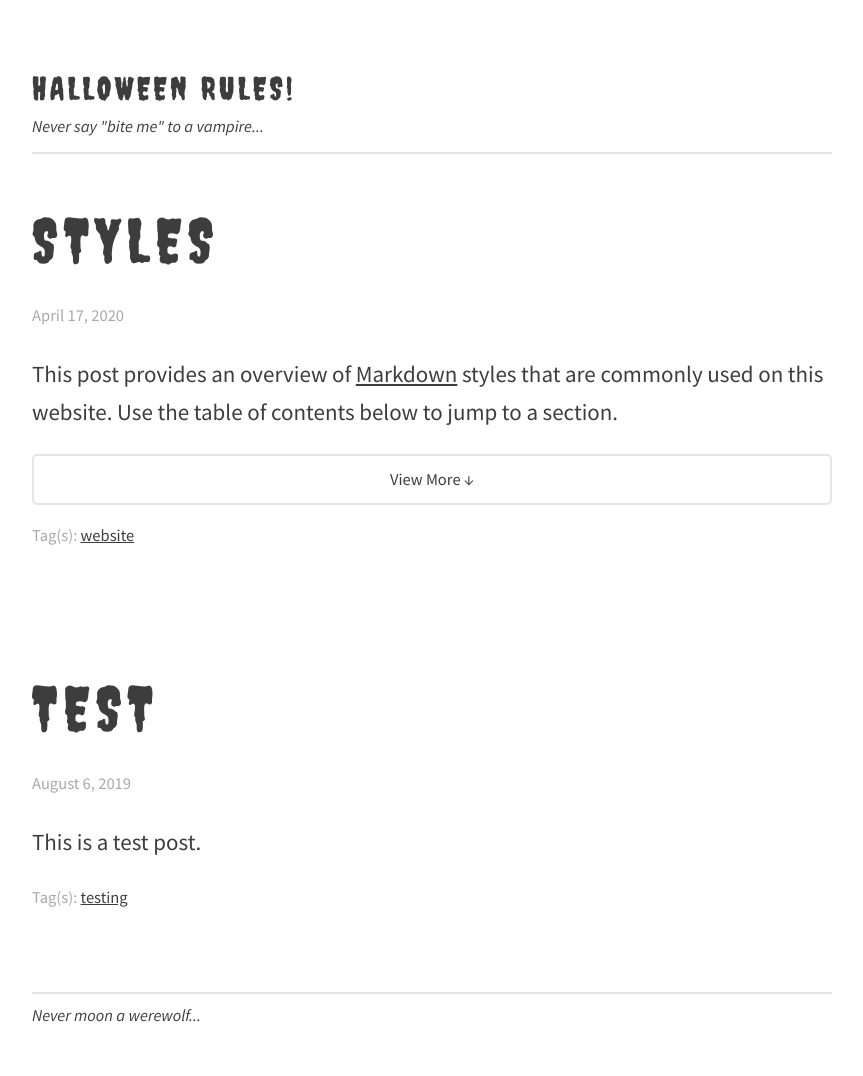
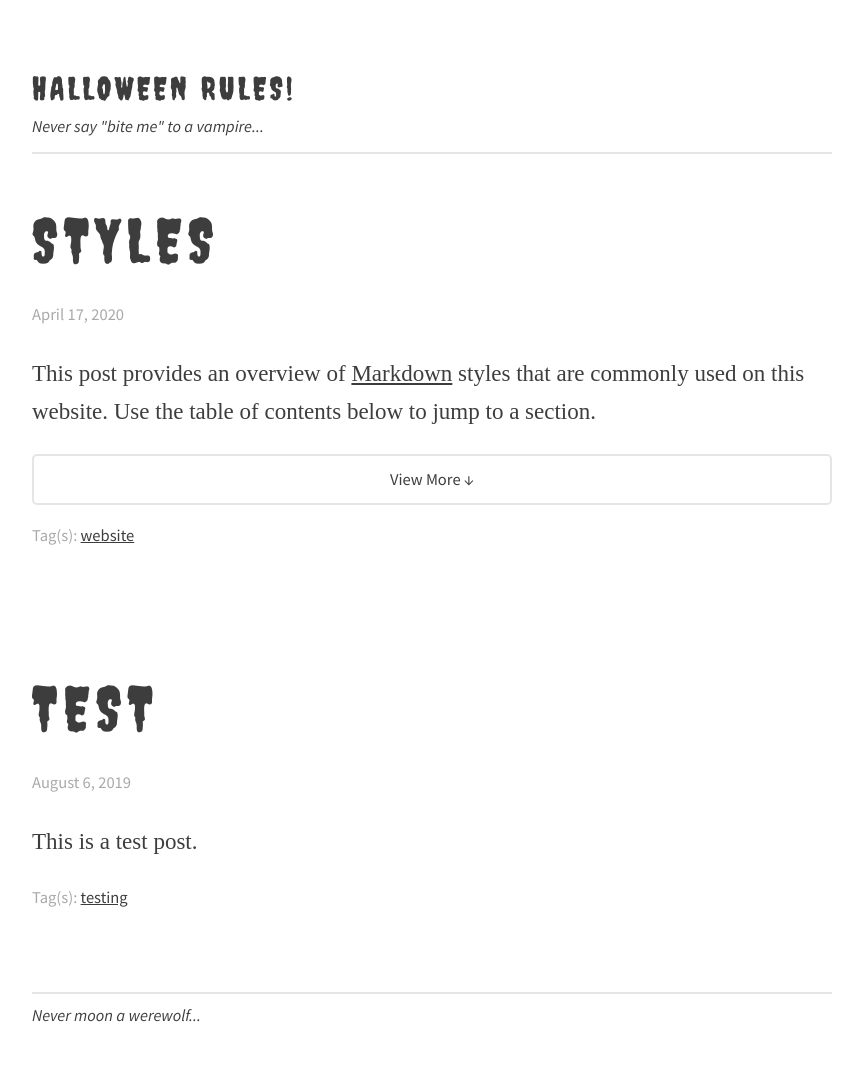
Before and after one commit to lmw13/lmw13, a Jekyll site: the page built from index.html, in a window 1280 px wide. Shown: the whole page, without its empty margins (208-1071 px from the left). Built offline with Jekyll 4.4.1, drawn with Linux system fonts in a browser that asks for light colours; the list of posts is cut into pages by our own code.

Commit message:
Update style.css

```diff
--- a/css/style.css
+++ b/css/style.css
@@ -9,6 +9,10 @@ body {
 	font-size: 23px;
 	color: rgba(0, 0, 0, 0.76);
 	padding: 1em;
+}
+
+body p {
+	font-family: 'Source Serif Pro', serif;
 }
 
 .spacer {
```
